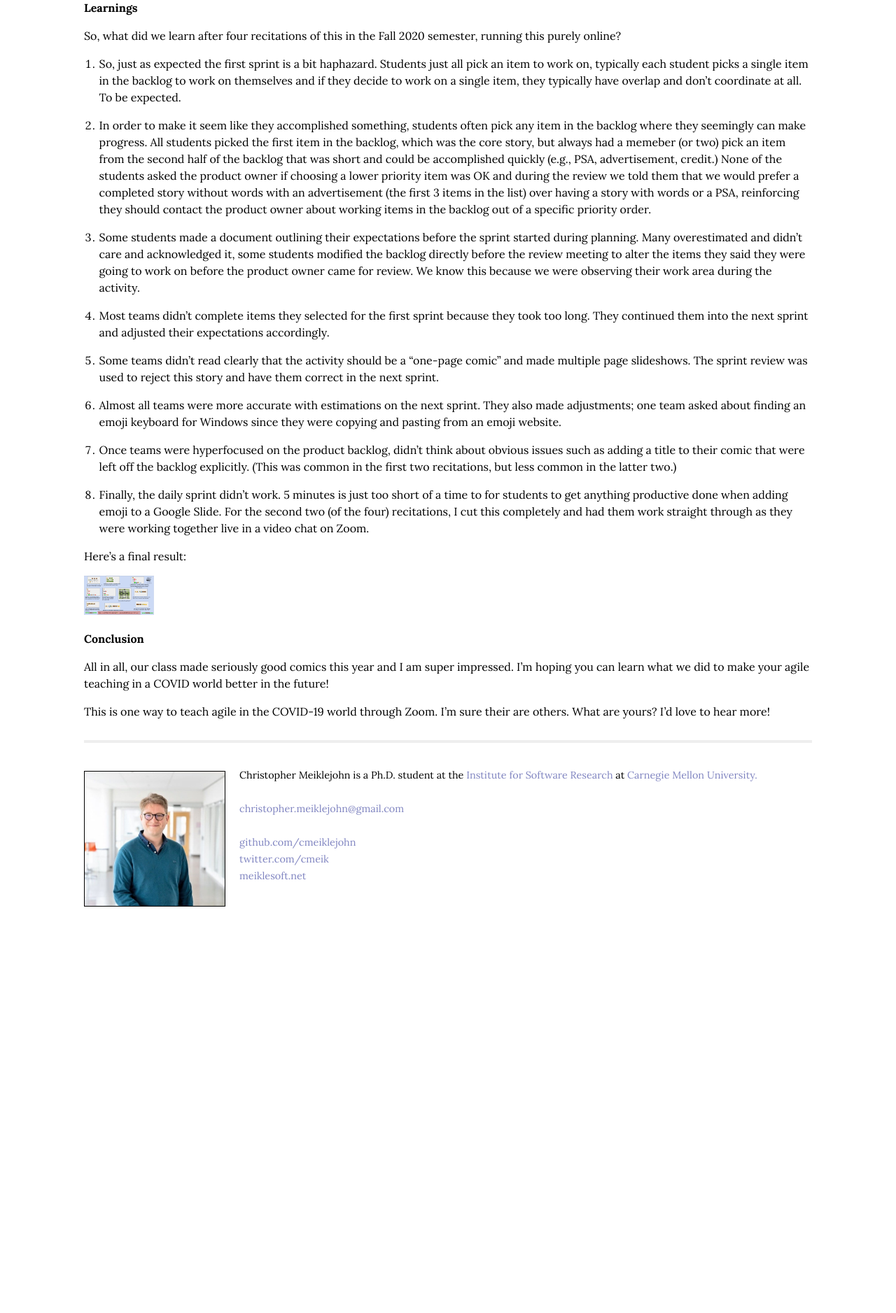
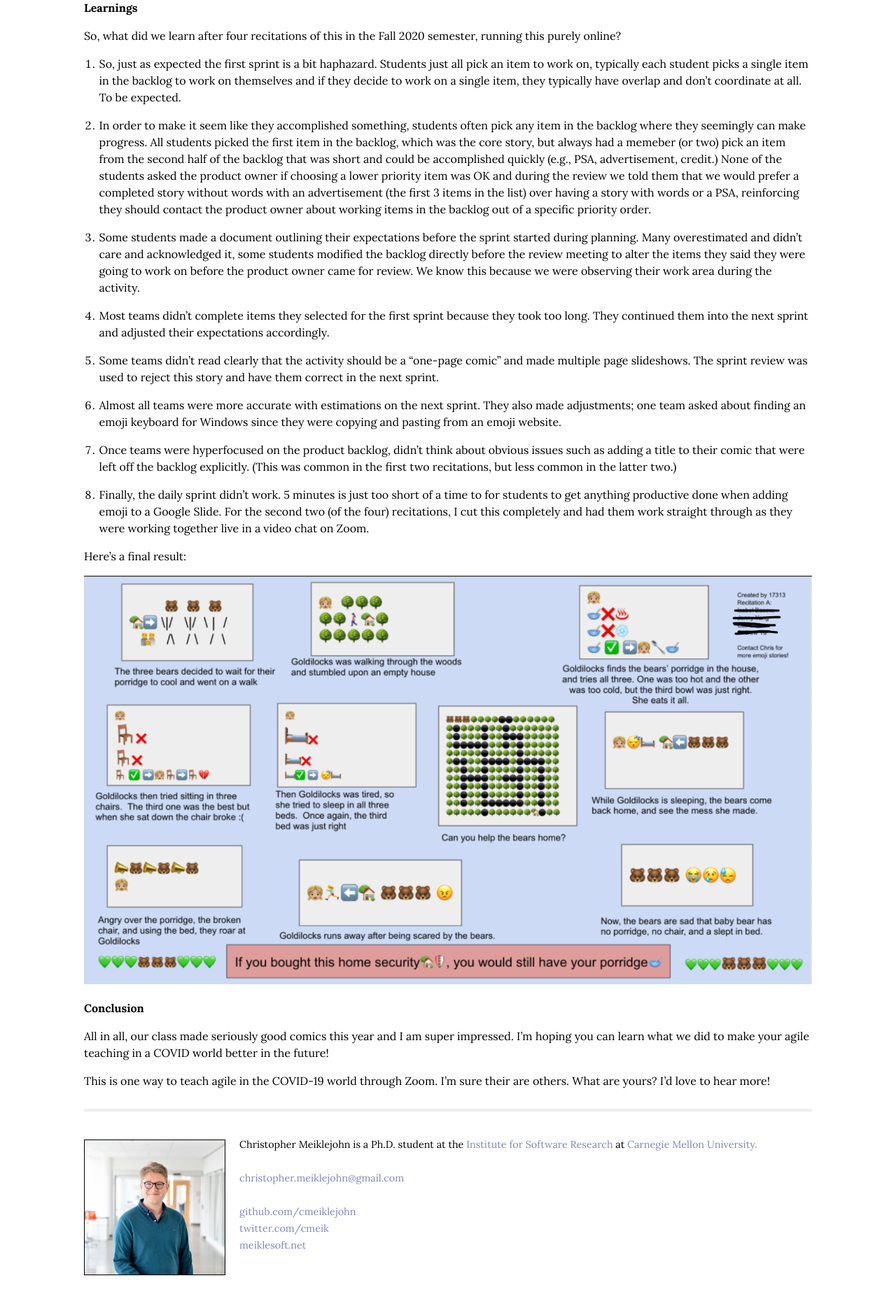
Before and after one commit to cmeiklejohn/cmeiklejohn.github.io, a Jekyll site: the page built from _posts/2020-12-08-agile.markdown, in a window 1280 px wide. Shown: the part 2583-4460 px from the top of the page at 70% size. Built offline with Jekyll 4.4.1, drawn with Linux system fonts in a browser that asks for light colours; some web fonts are replaced; before the commit the page ends 3932 px from its top, so only the background shows below that.

Commit message:
Adjust width.

```diff
--- a/_posts/2020-12-08-agile.markdown
+++ b/_posts/2020-12-08-agile.markdown
@@ -99,7 +99,7 @@ So, what did we learn after four recitations of this in the Fall 2020 semester,
 
 Here's a final result:
 
-<img src="/img/goldilocks.png" style="width: 100px">
+<img src="/img/goldilocks.png" style="width: 100%">
 
 ## Conclusion
 
```
